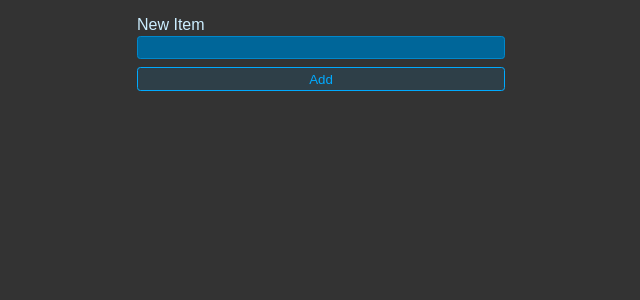
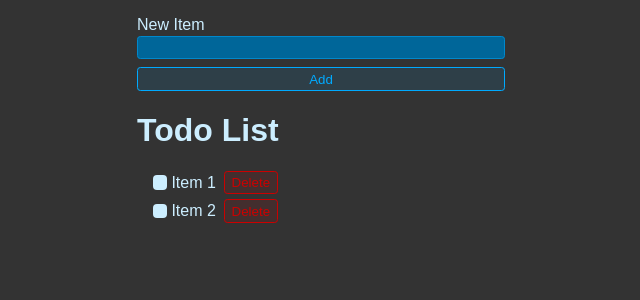
Before and after one commit to RazelRaz/react-todo-app, a React (Vite) app: page / in a window 1280 px wide. Shown: the top 300 px of the page, without its empty margins (319-959 px from the left). Built offline with nearby package versions, Linux system fonts and the light colour scheme.

Commit message:
html and useState few func added

```diff
--- a/src/App.jsx
+++ b/src/App.jsx
@@ -1,14 +1,42 @@
+import { useState } from 'react';
 import '../src/styles.css'
 
 const App = () => {
+
+  const [newItem, setNewItem] = useState("")
+  const [todos, setTodos] = useState([])
+
+  function handleSubmit(e){
+    e.preventDefault()
+  }
+
   return (
-    <form className='new_item_form'>
-      <div className='form_row'>
-        <label htmlFor='item'>New Item</label>
-        <input type='text' id='item' />
-      </div>
-      <button className='btn'>Add</button>
-    </form>
+    <>
+      <form onSubmit={handleSubmit} className='new_item_form'>
+        <div className='form_row'>
+          <label htmlFor='item'>New Item</label>
+          <input value={newItem} onChange={e => setNewItem(e.target.value)} type='text' id='item' />
+        </div>
+        <button className='btn'>Add</button>
+      </form>
+      <h1>Todo List</h1>
+      <ul className='list'>
+        <li>
+          <label>
+            <input type='checkbox' />
+            Item 1
+          </label>
+          <button className='btn btn-danger'>Delete</button>
+        </li>
+        <li>
+          <label>
+            <input type='checkbox' />
+            Item 2
+          </label>
+          <button className='btn btn-danger'>Delete</button>
+        </li>
+      </ul>
+    </>
   );
 };
 
```
